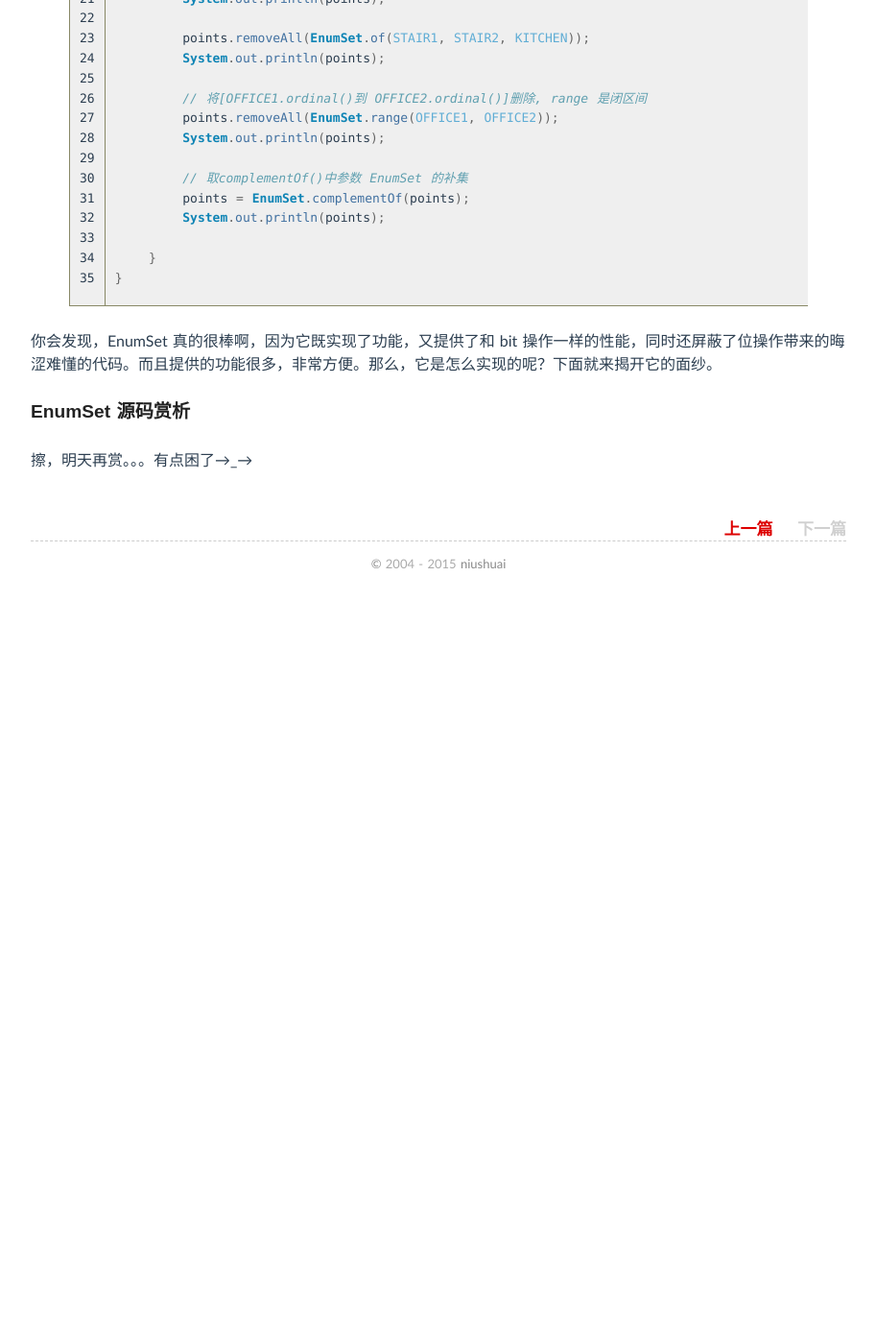
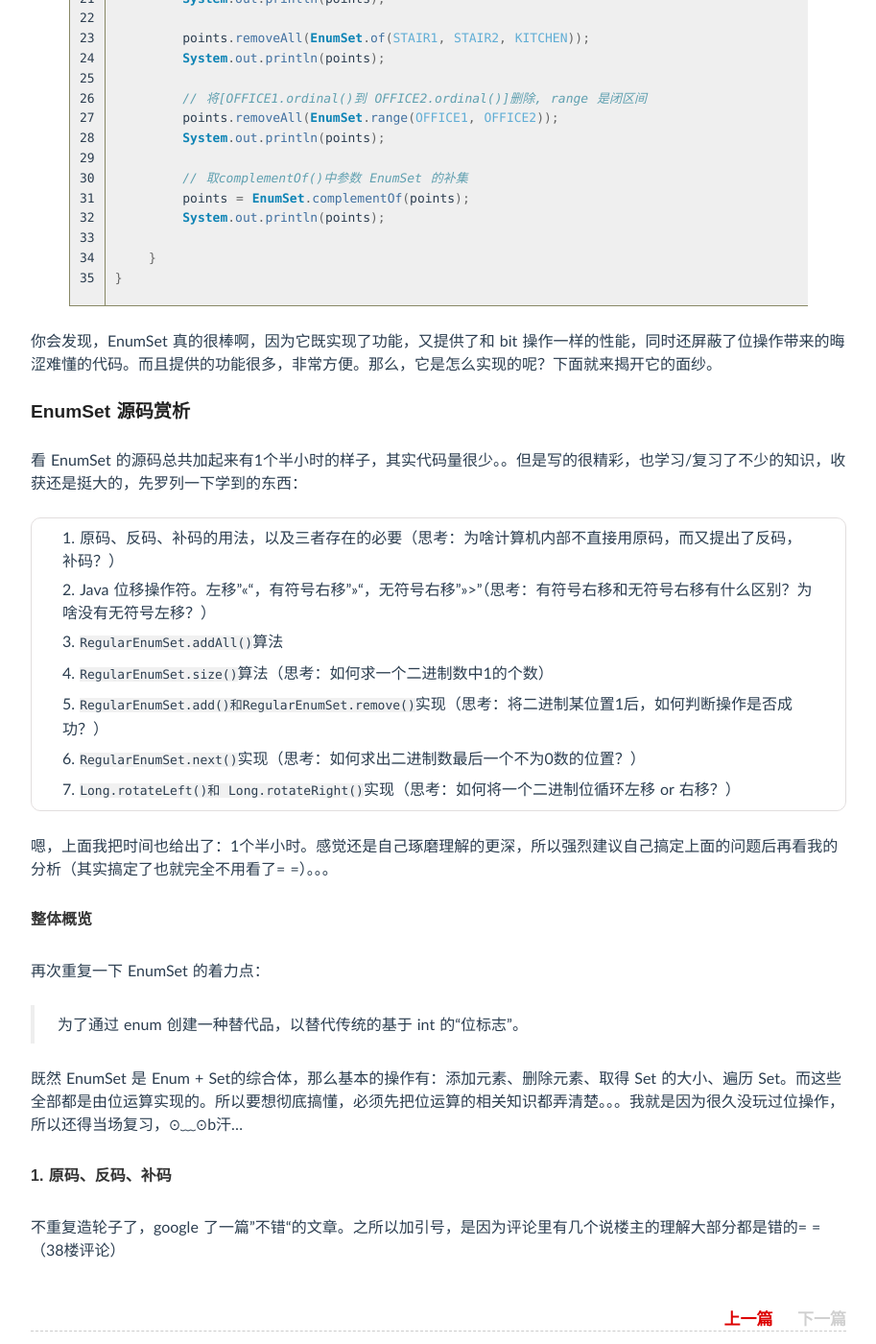
Before and after one commit to niushuai/blog, a Jekyll site: the page built from _posts/2015-07-16-EnumSet-source.md, in a window 1280 px wide and 1400 px high, scrolled down 2266 px. Shown: the whole window at 96% size, without its empty margins (183-1096 px from the left). Built offline with Jekyll 4.4.1, drawn with Linux system fonts in a browser that asks for light colours; Markdown is read by kramdown in place of the engine named in the settings; comment, search, counter and statistics services are not loaded; before the commit the page ends 2896 px from its top, so only the background shows below that.

Commit message:
继续写 EnumSet 源码分析

```diff
--- a/_posts/2015-07-16-EnumSet-source.md
+++ b/_posts/2015-07-16-EnumSet-source.md
@@ -111,4 +111,26 @@ public class _25_EnumSets {
 
 ###EnumSet 源码赏析
 
-擦，明天再赏。。。有点困了→_→
+看 EnumSet 的源码总共加起来有1个半小时的样子，其实代码量很少。。但是写的很精彩，也学习/复习了不少的知识，收获还是挺大的，先罗列一下学到的东西：
+
+1. 原码、反码、补码的用法，以及三者存在的必要（思考：为啥计算机内部不直接用原码，而又提出了反码，补码？）
+2. Java 位移操作符。左移"<<"，有符号右移">>"，无符号右移">>>"（思考：有符号右移和无符号右移有什么区别？为啥没有无符号左移？）
+3. `RegularEnumSet.addAll()`算法
+4. `RegularEnumSet.size()`算法（思考：如何求一个二进制数中1的个数）
+5. `RegularEnumSet.add()和RegularEnumSet.remove()`实现（思考：将二进制某位置1后，如何判断操作是否成功？）
+6. `RegularEnumSet.next()`实现（思考：如何求出二进制数最后一个不为0数的位置？）
+7. `Long.rotateLeft()和 Long.rotateRight()`实现（思考：如何将一个二进制位循环左移 or 右移？）
+
+嗯，上面我把时间也给出了：1个半小时。感觉还是自己琢磨理解的更深，所以强烈建议自己搞定上面的问题后再看我的分析（其实搞定了也就完全不用看了= =）。。。
+
+####整体概览
+
+再次重复一下 EnumSet 的着力点：
+
+> 为了通过 enum 创建一种替代品，以替代传统的基于 int 的“位标志”。
+
+既然 EnumSet 是 Enum + Set的综合体，那么基本的操作有：添加元素、删除元素、取得 Set 的大小、遍历 Set。而这些全部都是由位运算实现的。所以要想彻底搞懂，必须先把位运算的相关知识都弄清楚。。。我就是因为很久没玩过位操作，所以还得当场复习，⊙﹏⊙b汗...
+
+####1. 原码、反码、补码
+
+不重复造轮子了，google 了一篇”不错“的文章。之所以加引号，是因为评论里有几个说楼主的理解大部分都是错的= =（38楼评论）
```
